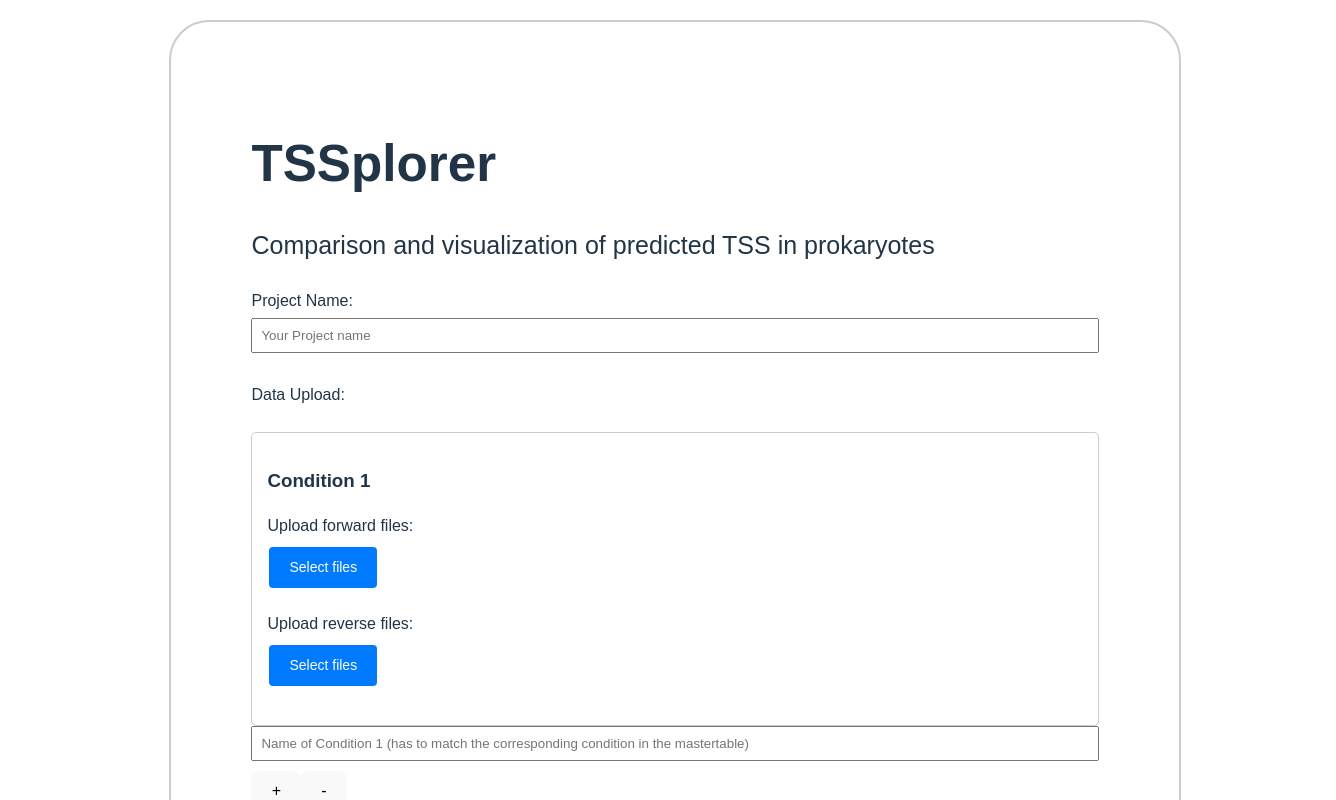
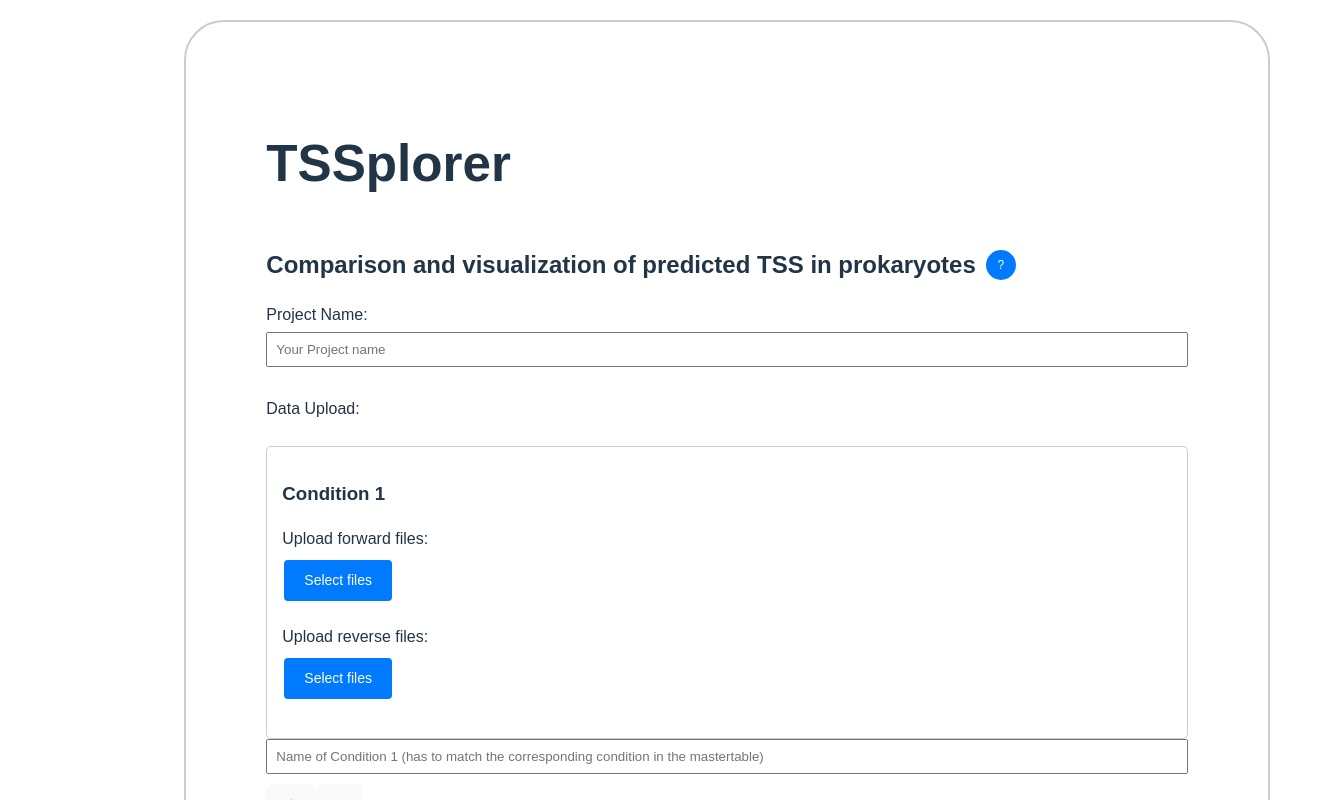
Before and after one commit to Integrative-Transcriptomics/tss-prediction-comparison, a React (Vite) app in the folder client-side-interface-prototype/: page / in a window 1280 px wide. Shown: the top 800 px of the page, 1336 px wide, since content can reach past the window. Built offline with nearby package versions, Linux system fonts and the light colour scheme.

Commit message:
added tooltip with link to the repo

```diff
--- a/client-side-interface-prototype/src/ProjectForm.jsx
+++ b/client-side-interface-prototype/src/ProjectForm.jsx
@@ -4,6 +4,7 @@ import ConditionList from './ConditionList';
 import TssMasterTable from './TssMasterTable';
 import GFF from './GFF';
 import Feedback from './Feedback'; // Import the Feedback component to display error or success messages
+import HeaderWithTooltip from './HeaderWithTooltip';
 
 function ProjectForm() {
   // State variables to manage project name, conditions, feedback messages, and upload status
@@ -131,8 +132,10 @@ function ProjectForm() {
   return (
     <div className="project-form">
       <h1>TSSplorer</h1>
-      <p className="subheading">Comparison and visualization of predicted TSS in prokaryotes </p>
-
+      <HeaderWithTooltip
+          title="Comparison and visualization of predicted TSS in prokaryotes"
+          tooltipText="For an explanation of the tool please visit the GitHub Repository and read the Readme: https://github.com/Integrative-Transcriptomics/tss-prediction-comparison"
+        />
       {/* Input field for project name */}
       <div className="form-group">
         <label>Project Name:</label>
```
